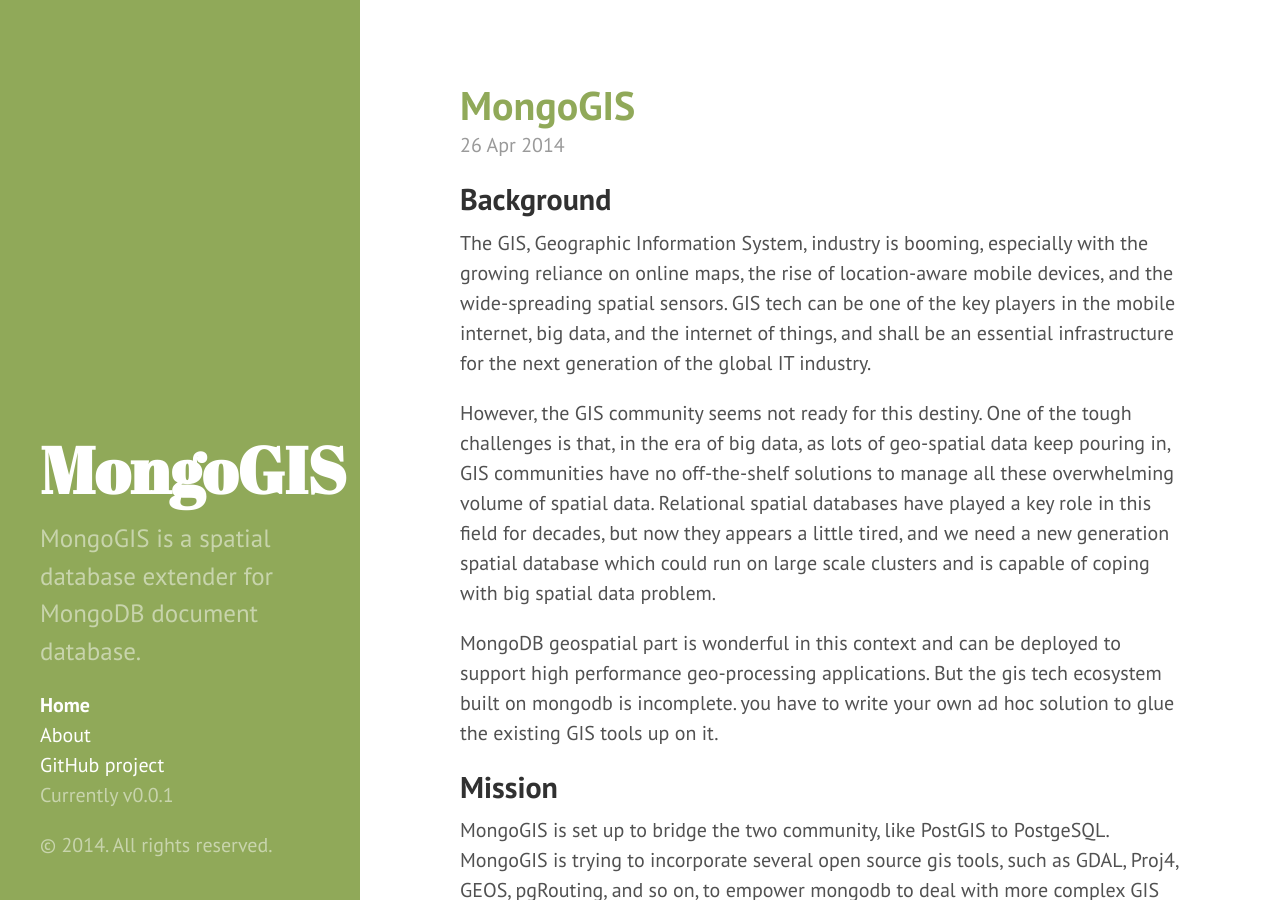
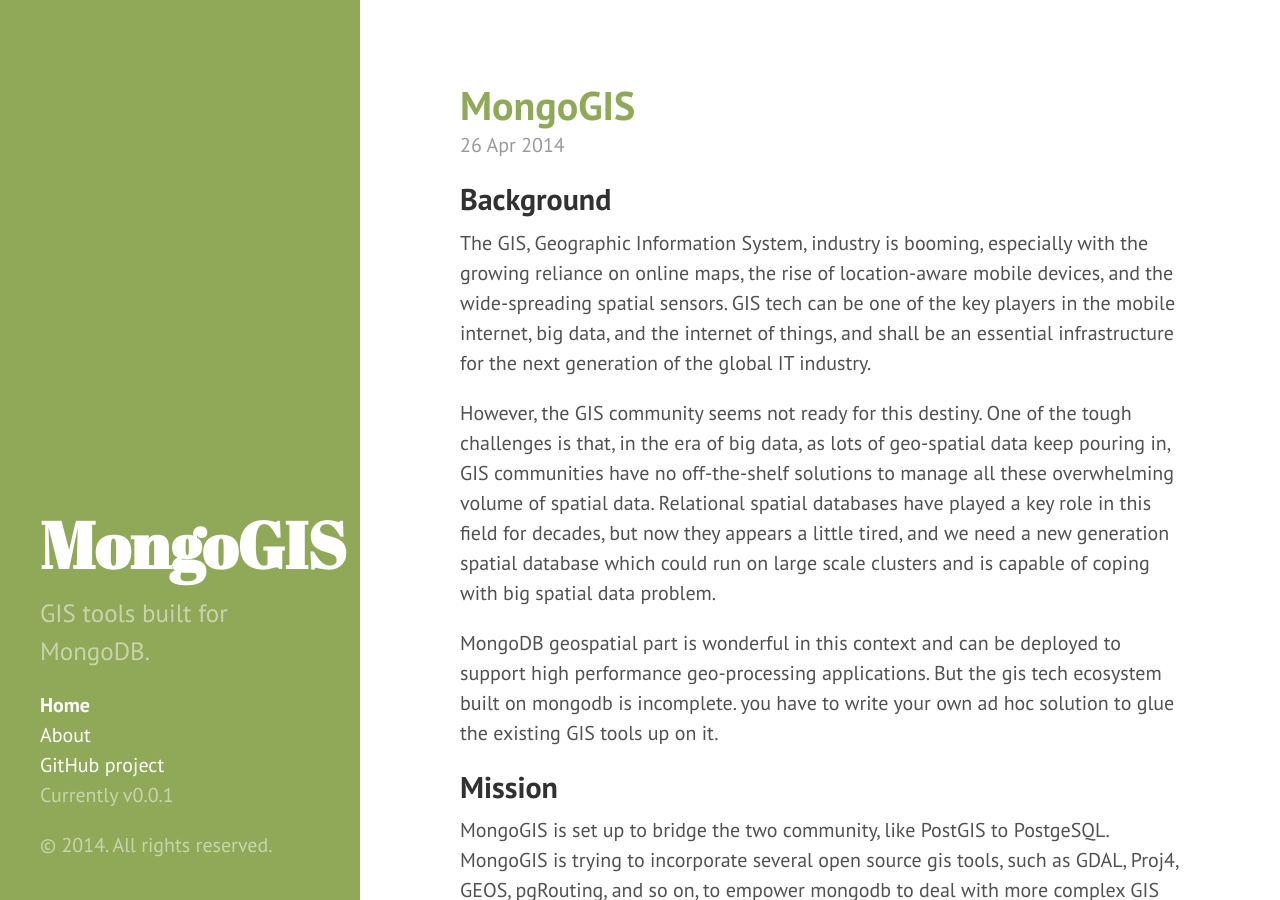
Before and after one commit to mongogis/mongogis.github.io, a Jekyll site: the page built from index.html, in a window 1280 px wide and 900 px high. Built offline with Jekyll 4.4.1, drawn with Linux system fonts in a browser that asks for light colours; Markdown is read by kramdown in place of the engine named in the settings; the list of posts is cut into pages by our own code.

Commit message:
Update _config.yml

```diff
--- a/_config.yml
+++ b/_config.yml
@@ -8,7 +8,7 @@ permalink:        pretty
 # Setup
 title:            MongoGIS
 tagline:          'Giving MongoDB the Way to Play with the GIS Community'
-description:      'MongoGIS is a spatial database extender for MongoDB document database.'
+description:      'GIS tools built for MongoDB.'
 url:              http://www.mongogis.org
 
 author:
```
